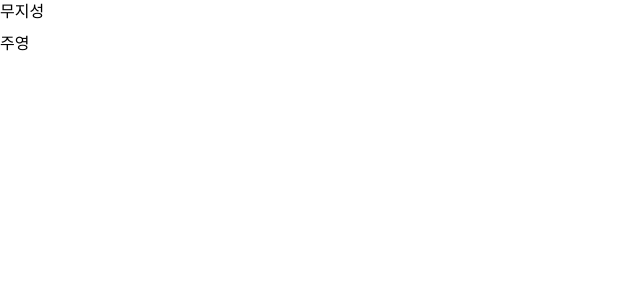
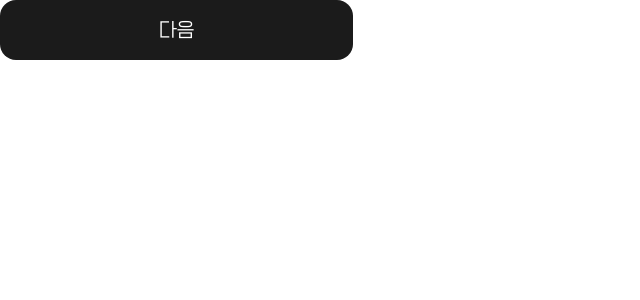
Before and after one commit to taykim01/becoming_zipsa, a Next.js app: page / in a window 1280 px wide. Shown: the top 300 px of the page, without its empty margins (0-640 px from the left). Built offline with nearby package versions, Linux system fonts and the light colour scheme; a web font is replaced by a local one.

Commit message:
feat:버튼 만들기

```diff
--- a/src/lib/button/default.tsx
+++ b/src/lib/button/default.tsx
@@ -1,16 +1,9 @@
-export default function Default(){ // parent
-    return(
-    <div>
-        <Child textFromParent="무지성"></Child>
-        <Child textFromParent="주영"></Child>
-    </div>
-    )
+export default function Default() {
+    return (
+        <div
+            className="w-[353px] h-[60px] flex items-center justify-center bg-[#1B1B1B] text-white rounded-[16px] cursor-pointer overflow-hidden font-ohsquare text-r20"
+        >
+            다음
+        </div>
+    );
 }
-
-function Child(props: {textFromParent: string}){
-    return(
-    <div className="h-8">
-        {props.textFromParent}
-    </div>
-    )
-}
--- a/tailwind.config.ts
+++ b/tailwind.config.ts
@@ -15,13 +15,13 @@ const config: Config = {
       },
     },
     colors: {
-      'app-black': '#1b1b1b',
-      'app-white': '#fff',
-      'app-gray': '#f1f3f5',
-      'app-gradient-1-70': '#fff',
-      'app-gradient-1-90': '#fff',
-      'app-pink-main': '#fe8a8b',
-      'app-pink-200': '#ff6c6d',
+      'black': '#1b1b1b',
+      'white': '#fff',
+      'gray': '#f1f3f5',
+      'gradient-1-70': '#fff',
+      'gradient-1-90': '#fff',
+      'pink-main': '#fe8a8b',
+      'pink-200': '#ff6c6d',
     },
     fontFamily: {
       'ohsquare': ['Cafe24 Ohsquare', 'sans-serif'],
@@ -33,6 +33,7 @@ const config: Config = {
       'l20': ['20px', { lineHeight: '1.5', fontWeight: 'light'}],
       'm18': ['18px', { lineHeight: '1.5', fontWeight: 'medium'}],
       'l18': ['18px', { lineHeight: '1.5', fontWeight: 'light'}],
+      'r20': ['20px', { lineHeight: '1.5', fontWeight: 'regular'}],
       'r16': ['16px', { lineHeight: '1.5', fontWeight: 'regular'}],
       'r14': ['14px', { lineHeight: '1.5', fontWeight: 'regular'}],
       'm12': ['12px', { lineHeight: '1.5', fontWeight: 'medium'}],
```
